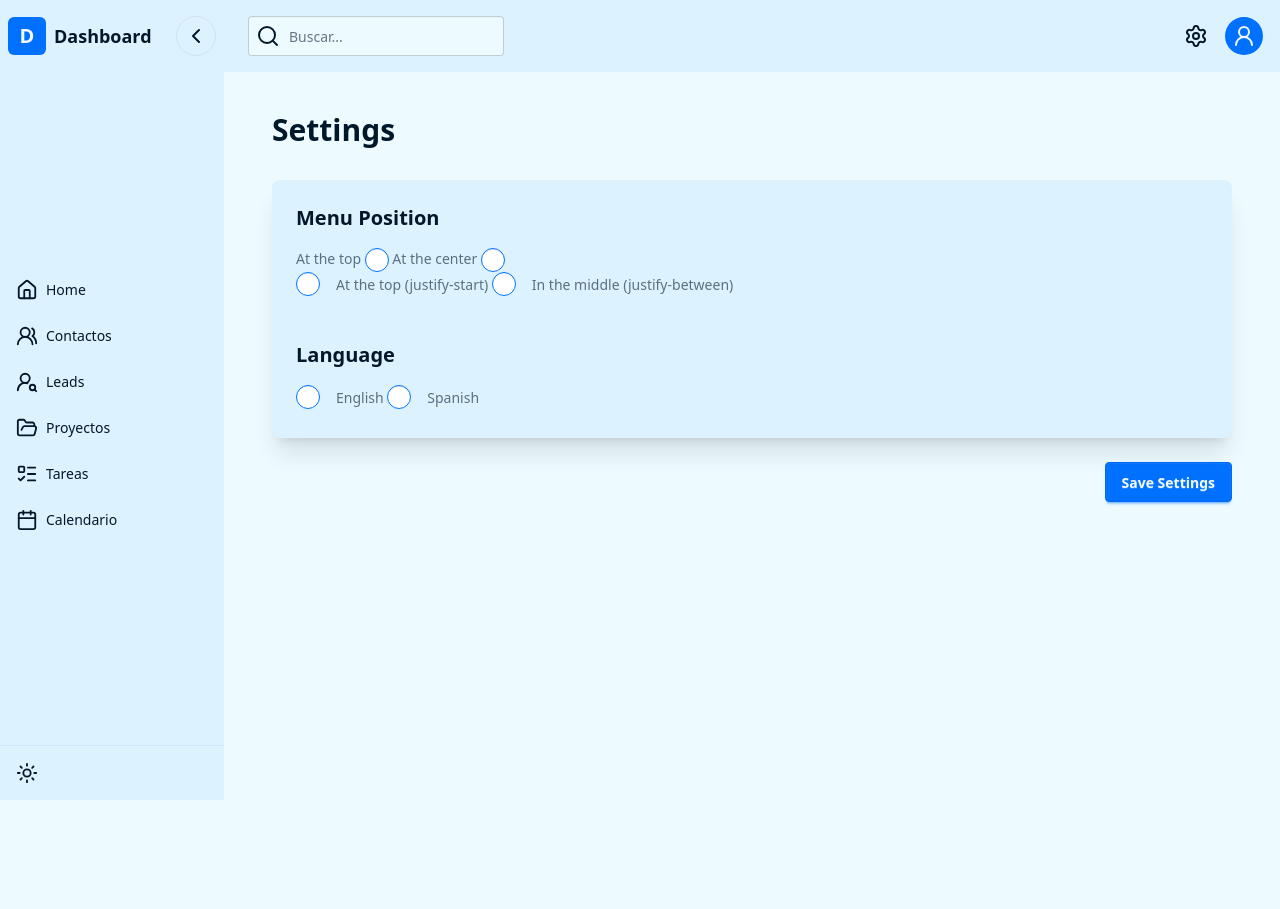
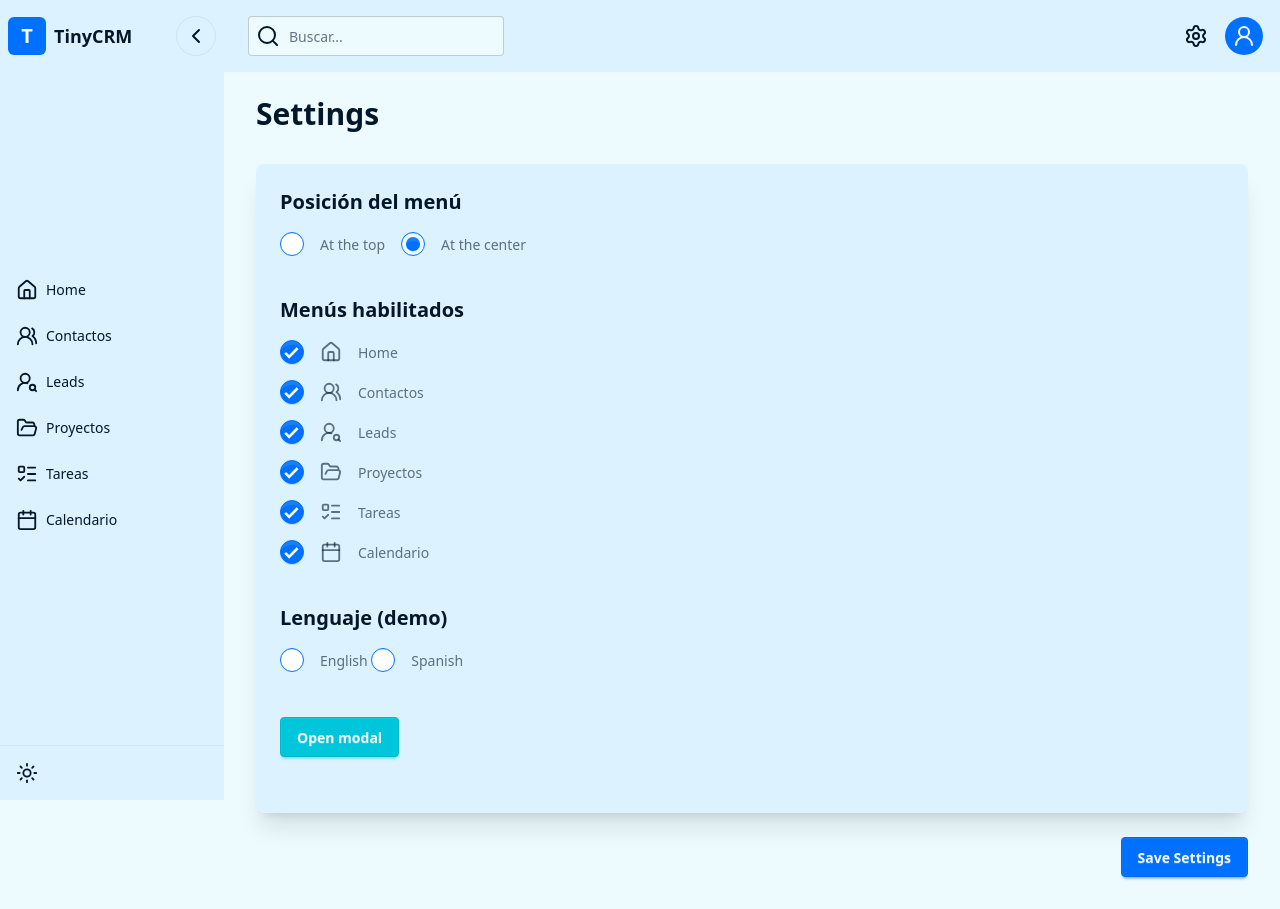
Before and after one commit to sebastiangr/tinycrm, a SvelteKit app: page /settings in a window 1280 px wide. Before the commit the page ends 800 px from the top, so only its background shows below. Built offline with nearby package versions, Linux system fonts and the light colour scheme.

Commit message:
Refactor sidebar and header components to utilize centralized menu store; adjust layout and styles for improved UI consistency

```diff
--- a/src/lib/components/Header.svelte
+++ b/src/lib/components/Header.svelte
@@ -1,4 +1,5 @@
 <script lang="ts">
+	import { menuItems } from '$lib/stores/menuStore';
   import { sidebarOpen } from '$lib/stores/sidebarStore';
 	import { Menu, Search, Settings, UserRound, X } from 'lucide-svelte';
 	import { fade, fly } from 'svelte/transition';
@@ -36,16 +37,6 @@
 
     <div class="md:pl-6 flex flex-row">
       <!-- Mobile menu button -->
-      <!-- <button id="mobile-menu-button" class="btn btn-ghost md:hidden">
-        <svg xmlns="http://www.w3.org/2000/svg" fill="none" viewBox="0 0 24 24" stroke-width="1.5" stroke="currentColor" class="w-6 h-6">
-          <path stroke-linecap="round" stroke-linejoin="round" d="M3.75 6.75h16.5M3.75 12h16.5m-16.5 5.25h16.5" />
-        </svg>
-      </button> -->
-
-      <!-- <a href="/" id="mobile-menu-button" class="flex md:hidden btn btn-ghost btn-circle mr-4">
-        <Menu />
-      </a>       -->
-      <!-- Mobile menu button -->
       <button id="mobile-menu-button" class="flex md:hidden btn btn-ghost btn-circle mr-4" onclick={toggleMobileMenu}>
         <Menu />
       </button>
@@ -82,7 +73,6 @@
   </div>
 </header>
 
-
 <!-- Mobile Menu Drawer -->
 {#if mobileMenuOpen}
   <!-- Overlay -->
@@ -96,10 +86,8 @@
   ></button>
 
   <!-- Drawer -->
-  <div
-    class="fixed top-0 left-0 h-full w-64 bg-base-200 z-30 md:hidden overflow-y-auto"
-    transition:fly={{ x: -300, duration: 300 }}
-  >
+  <div class="fixed top-0 left-0 h-full w-64 bg-base-200 z-30 md:hidden overflow-y-auto"
+    transition:fly={{ x: -300, duration: 300 }} >
     <div class="p-4">
       <!-- Close button -->
       <button class="btn btn-ghost btn-circle absolute top-4 right-4" onclick={closeMobileMenu}>
@@ -112,44 +100,19 @@
       </div>
 
       <!-- Navigation items - same as sidebar -->
-      <ul class="menu menu-md p-0">
-        <li>
-          <a href="/" class="flex items-center p-3 rounded-lg" onclick={closeMobileMenu}>
-            <span class="material-icons">dashboard</span>
-            <span class="ml-3">Dashboard</span>
-          </a>
-        </li>
-        <li>
-          <a href="/contacts" class="flex items-center p-3 rounded-lg" onclick={closeMobileMenu}>
-            <span class="material-icons">contacts</span>
-            <span class="ml-3">Contacts</span>
-          </a>
-        </li>
-        <li>
-          <a href="/companies" class="flex items-center p-3 rounded-lg" onclick={closeMobileMenu}>
-            <span class="material-icons">business</span>
-            <span class="ml-3">Companies</span>
-          </a>
-        </li>
-        <li>
-          <a href="/deals" class="flex items-center p-3 rounded-lg" onclick={closeMobileMenu}>
-            <span class="material-icons">handshake</span>
-            <span class="ml-3">Deals</span>
-          </a>
-        </li>
-        <li>
-          <a href="/tasks" class="flex items-center p-3 rounded-lg" onclick={closeMobileMenu}>
-            <span class="material-icons">task</span>
-            <span class="ml-3">Tasks</span>
-          </a>
-        </li>
-        <li>
-          <a href="/reports" class="flex items-center p-3 rounded-lg" onclick={closeMobileMenu}>
-            <span class="material-icons">bar_chart</span>
-            <span class="ml-3">Reports</span>
-          </a>
-        </li>
+      <ul class="menu menu-md p-0 w-full">
+        {#each $menuItems as item}
+          {@const Icon = item.icon}
+          <li class="{item.enabled ? 'flex' : 'hidden'}">
+            <a href={item.href} class="group flex items-center p-2 transition duration-200 ease-in-out" onclick={closeMobileMenu}>
+              <!-- <Icon size="22" class="mr-2 group-hover:scale-110"/> -->
+              <Icon size="22"/>
+              <span>{item.name}</span>
+            </a>
+          </li>
+        {/each}
       </ul>
+
     </div>
   </div>
 {/if}
--- a/src/lib/components/Sidebar.svelte
+++ b/src/lib/components/Sidebar.svelte
@@ -3,50 +3,12 @@
   import { Calendar, ChevronLeft, FolderOpen, ListTodo, Moon, Sun, UserRoundSearch, UsersRound  as IconType, Home, Library, Cog, UsersRound, ChevronRight } from "lucide-svelte";
   import { sidebarOpen, sidebarMenuPosition } from '$lib/stores/sidebarStore';
 	import { afterNavigate } from "$app/navigation";
+	import { menuItems } from "$lib/stores/menuStore";
 
   let isDarkMode = $state(false);
   // let isSidebarOpen = $state(true); // Local state
   let path = "";
   let currentRoute = $state();
-
-  type MenuItem = {
-    name: string;
-    href: string;
-    icon: typeof IconType;
-  };
-
-  const menuItems: MenuItem[] = [
-    {
-      name: 'Home',
-      href: '/',
-      icon: Home
-    },
-    {
-      name: 'Contactos',
-      href: '/contactos',
-      icon: UsersRound
-    },
-    {
-      name: 'Leads',
-      href: '/leads',
-      icon: UserRoundSearch
-    },
-    {
-      name: 'Proyectos',
-      href: '/proyectos',
-      icon: FolderOpen
-    },
-    {
-      name: 'Tareas',
-      href: '/tareas',
-      icon: ListTodo
-    },
-    {
-      name: 'Calendario',
-      href: '/calendario',
-      icon: Calendar
-    }
-  ];
 
   // Toggle theme and save preference to localStorage
   function toggleTheme() {
@@ -87,8 +49,8 @@
   <!-- Sidebar Header with Logo and Toggle -->
   <div class="p-2 pt-4 pb-4 flex items-center justify-between">
     <div class="flex items-center">
-      <div class="w-[38px] h-[38px] bg-primary rounded-md flex items-center justify-center text-primary-content font-bold text-xl">D</div>
-      <span class="ml-2 text-lg font-semibold menu-label" class:hidden={!$sidebarOpen}>Dashboard</span>
+      <div class="w-[38px] h-[38px] bg-primary rounded-md flex items-center justify-center text-primary-content font-bold text-xl">T</div>
+      <span class="ml-2 text-lg font-semibold menu-label" class:hidden={!$sidebarOpen}>TinyCRM</span>
     </div>
     <button id="sidebar-toggle" class="btn btn-circle md:flex hidden {$sidebarOpen ? 'ml-0' : 'ml-6'}" onclick={toggleSidebar}>
 
@@ -103,9 +65,9 @@
   <!-- Sidebar Menu -->
   <ul class="menu p-2 w-full">
 
-    {#each menuItems as item}
+    {#each $menuItems as item}
       {@const Icon = item.icon}
-      <li class="mb-2">
+      <li class="mb-2 {item.enabled ? 'flex' : 'hidden'}">
         <a href={item.href} class="{$sidebarOpen ? '' : 'tooltip'} tooltip-right group flex items-center p-2 transition duration-200 ease-in-out {(currentRoute === item.href) ? 'active' : ''}" data-tip={item.name}>
           <!-- <Icon size="22" class="mr-2 group-hover:scale-110"/> -->
           <Icon size="22"/>
--- /dev/null
+++ b/src/lib/stores/menuStore.ts
@@ -0,0 +1,48 @@
+import { Calendar, ChevronLeft, FolderOpen, ListTodo, Moon, Sun, UserRoundSearch, UsersRound  as IconType, Home, Library, Cog, UsersRound, ChevronRight } from "lucide-svelte";
+import { writable } from "svelte/store";
+
+type MenuItem = {
+  name: string;
+  href: string;
+  icon: typeof IconType;
+  enabled: boolean;
+};
+
+export const menuItems = writable<MenuItem[]>([
+  {
+    name: 'Home',
+    href: '/',
+    icon: Home,
+    enabled: true
+  },
+  {
+    name: 'Contactos',
+    href: '/contactos',
+    icon: UsersRound,
+    enabled: true
+  },
+  {
+    name: 'Leads',
+    href: '/leads',
+    icon: UserRoundSearch,
+    enabled: true
+  },
+  {
+    name: 'Proyectos',
+    href: '/proyectos',
+    icon: FolderOpen,
+    enabled: true
+  },
+  {
+    name: 'Tareas',
+    href: '/tareas',
+    icon: ListTodo,
+    enabled: true
+  },
+  {
+    name: 'Calendario',
+    href: '/calendario',
+    icon: Calendar,
+    enabled: true
+  }
+]);
--- a/src/routes/+layout.svelte
+++ b/src/routes/+layout.svelte
@@ -18,7 +18,7 @@
 <div id="content-area" class="transition-all duration-200 ease-in pt-16 {$sidebarOpen ? 'ml-0 md:ml-56' : 'ml-0 md:ml-14'}">
   <Header />
 
-  <div class="p-6">
+  <div class="p-8">
     {@render children()}
   </div>
 </div>
--- a/src/routes/settings/+page.svelte
+++ b/src/routes/settings/+page.svelte
@@ -1,5 +1,7 @@
 <script lang="ts">
+	import { menuItems } from '$lib/stores/menuStore';
   import { sidebarMenuPosition } from '$lib/stores/sidebarStore';
+	import { writable } from 'svelte/store';
   // let menuPosition: 'top' | 'middle' = 'top';
 
   // let menuPosition: 'top' | 'middle' = 'top';
@@ -14,56 +16,91 @@
   //   console.log('Language saved:', language);
   // }
 
+  // Create a writable copy of menuItems to track changes
+  // const editableMenuItems = writable([...menuItems]);
+
   function toggleSidebarMenuPosition() {
     sidebarMenuPosition.update(current => current === 'justify-start' ? 'justify-between' : 'justify-start');
     console.log('Sidebar menu position toggled:', sidebarMenuPosition);
   }
 
+  function toggleMenuItem(index: number) {
+    menuItems.update(items => {
+      const updatedItems = [...items];
+      updatedItems[index] = {
+        ...updatedItems[index],
+        enabled: !updatedItems[index].enabled
+      };
+      return updatedItems;
+    });
+  }
+
+  function saveSettings() {
+    // Here you would typically save the settings to localStorage or a backend
+    // For now, we'll just log the changes
+    console.log('Menu items to save:', menuItems);
+    console.log('Sidebar position to save:', $sidebarMenuPosition);
+
+    // In a real implementation, you would update the actual stores
+    // menuItems.set($editableMenuItems);
+  }
+
 </script>
 
 
-<div class="p-6  mx-auto">
+<div class="mx-auto">
   <h1 class="text-3xl font-bold mb-8">Settings</h1>
 
   <div class="card bg-base-200 shadow-xl">
     <div class="card-body">
       <!-- Menu Position Section -->
       <section class="mb-8">
-        <h2 class="text-xl font-semibold mb-4">Menu Position</h2>
-        <div class="form-control">
-          <label class="label"> At the top</label>
-          <input type="radio" name="radio-4" class="radio radio-primary" on:change={toggleSidebarMenuPosition} />
-          <label class="label"> At the center</label>
-          <input type="radio" name="radio-4" class="radio radio-primary" on:change={toggleSidebarMenuPosition} />
+        <h2 class="text-xl font-semibold mb-4">Posición del menú</h2>
+        <div class="form-control flex flex-row gap-4">
+          <input
+            id="radio-top"
+            type="radio"
+            name="menu-position"
+            class="radio radio-primary"
+            checked={$sidebarMenuPosition === 'justify-start'}
+            onchange={() => sidebarMenuPosition.set('justify-start')}
+          />
+          <label class="label" for="radio-top">At the top</label>
+          <input
+            id="radio-center"
+            type="radio"
+            name="menu-position"
+            class="radio radio-primary"
+            checked={$sidebarMenuPosition === 'justify-between'}
+            onchange={() => sidebarMenuPosition.set('justify-between')}
+          />
+          <label class="label" for="radio-center">At the center</label>
         </div>
-        <div class="form-control">
-          <label class="label cursor-pointer justify-start gap-4">
-            <input type="checkbox" class="checkbox checkbox-primary">
-            <!-- <input
-              type="checkbox"
-              class="checkbox checkbox-primary"
-              checked={menuPosition === 'top'}
-              on:change={() => handleMenuPositionChange('top')}
-            /> -->
-            <span class="label-text">At the top (justify-start)</span>
-          </label>
+      </section>
 
-          <label class="label cursor-pointer justify-start gap-4">
-            <input type="checkbox" class="checkbox checkbox-primary">
-            <!-- <input
-              type="checkbox"
-              class="checkbox checkbox-primary"
-              checked={menuPosition === 'middle'}
-              on:change={() => handleMenuPositionChange('middle')}
-            /> -->
-            <span class="label-text">In the middle (justify-between)</span>
-          </label>
+      <!-- Menu Items Section -->
+      <section class="mb-8">
+        <h2 class="text-xl font-semibold mb-4">Menús habilitados</h2>
+        <div class="form-control flex flex-col gap-4">
+          {#each $menuItems as item, index}
+            {@const Icon = item.icon}
+            <label class="label cursor-pointer justify-start gap-4">
+              <input
+                type="checkbox"
+                class="checkbox checkbox-primary"
+                checked={item.enabled}
+                onchange={() => toggleMenuItem(index)}
+              >
+              <Icon size="22" class="" />
+              <span class="label-text">{item.name}</span>
+            </label>
+          {/each}
         </div>
       </section>
 
       <!-- Language Section -->
-      <section>
-        <h2 class="text-xl font-semibold mb-4">Language</h2>
+      <section class="mb-8">
+        <h2 class="text-xl font-semibold mb-4">Lenguaje (demo)</h2>
         <div class="form-control">
           <label class="label cursor-pointer justify-start gap-4">
             <input type="checkbox" class="checkbox checkbox-primary">
@@ -88,6 +125,26 @@
           </label>
         </div>
       </section>
+
+      <section class="mb-8">
+
+        <!-- Open the modal using ID.showModal() method -->
+        <button class="btn btn-secondary" onclick={() => (document.getElementById('my_modal_5') as HTMLDialogElement)?.showModal()}>Open modal</button>
+        <dialog id="my_modal_5" class="modal modal-bottom sm:modal-middle">
+          <div class="modal-box shadow-none">
+            <h3 class="text-lg font-bold">¡Hola!</h3>
+            <p class="py-4">Presiona ESC o haz clic en el botón de abajo para cerrar.</p>
+            <div class="modal-action">
+              <form method="dialog">
+                <!-- if there is a button in form, it will close the modal -->
+                <button class="btn btn-primary">Cerrar</button>
+              </form>
+            </div>
+          </div>
+        </dialog>
+
+      </section>
+
     </div>
   </div>
 
```
Also changed, not shown: src/app.css (+7 -3 lines).
